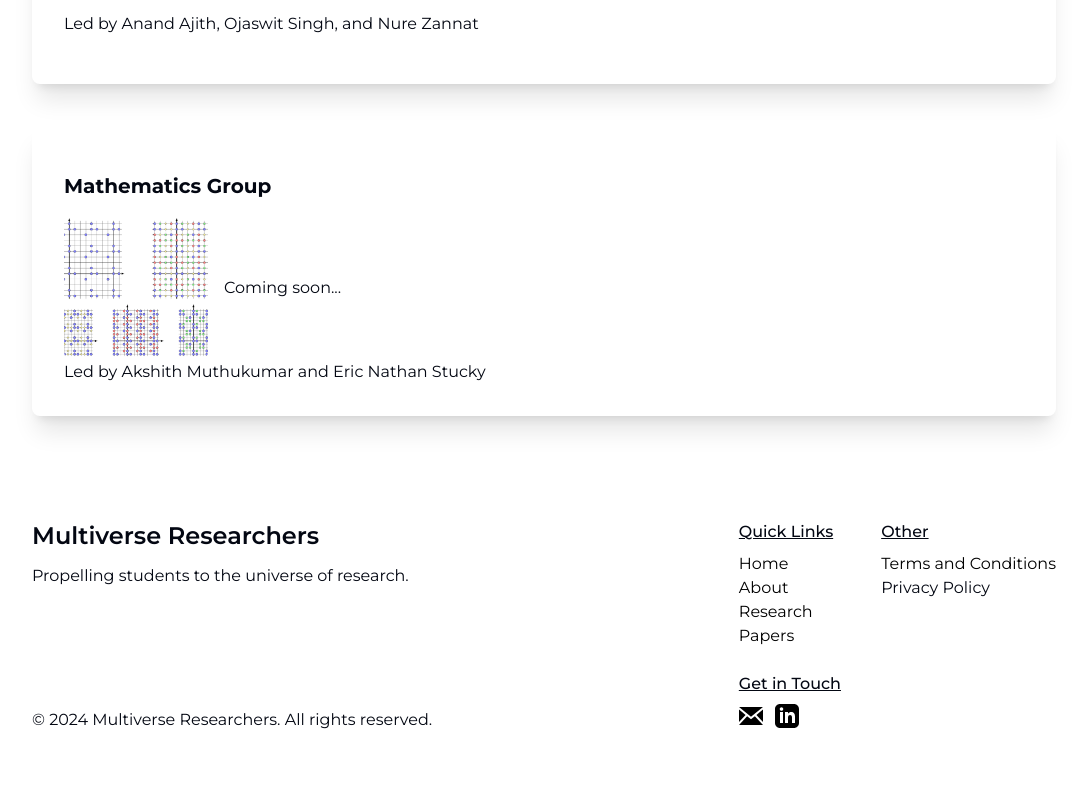
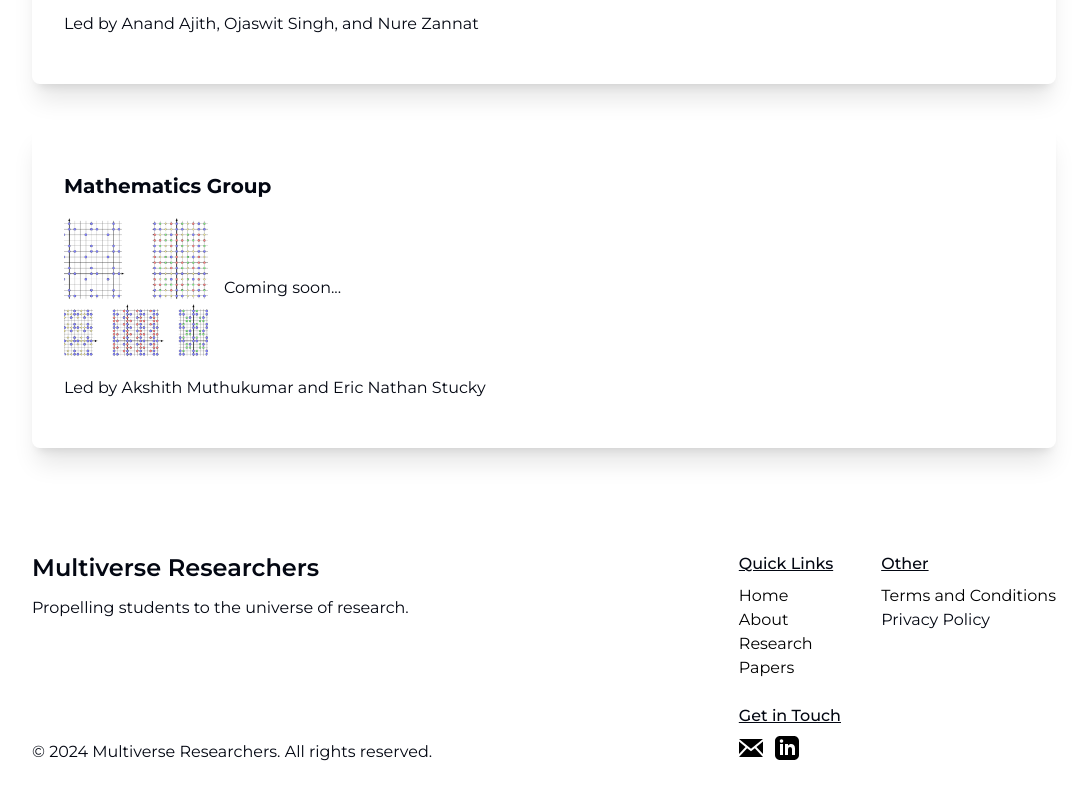
Before and after one commit to multiverseresearchers/multiverse-researchers, a React (Vite) app: page /research in a window 1280 px wide. Shown: the part 3352-4152 px from the top of the page, without its empty margins (96-1183 px from the left). Built offline with nearby package versions, Linux system fonts and the light colour scheme.

Commit message:
forgot :(

```diff
--- a/src/components/research/Research.tsx
+++ b/src/components/research/Research.tsx
@@ -118,7 +118,7 @@ const Research = () => {
 						<li>Exoplanet detection using TESS and light curves</li>
 						<li>Verifying celestial bodies through orbital mechanics</li>
 					</ul> */}
-					<p>Led by Akshith Muthukumar and Eric Nathan Stucky</p>
+					<p className='py-4'>Led by Akshith Muthukumar and Eric Nathan Stucky</p>
 				</div>
 			</div>
 		</div>
```
